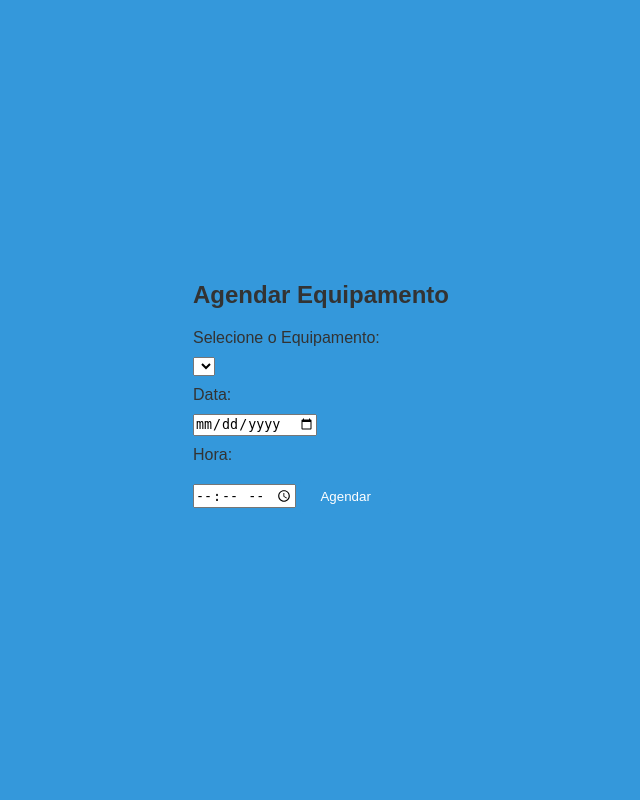
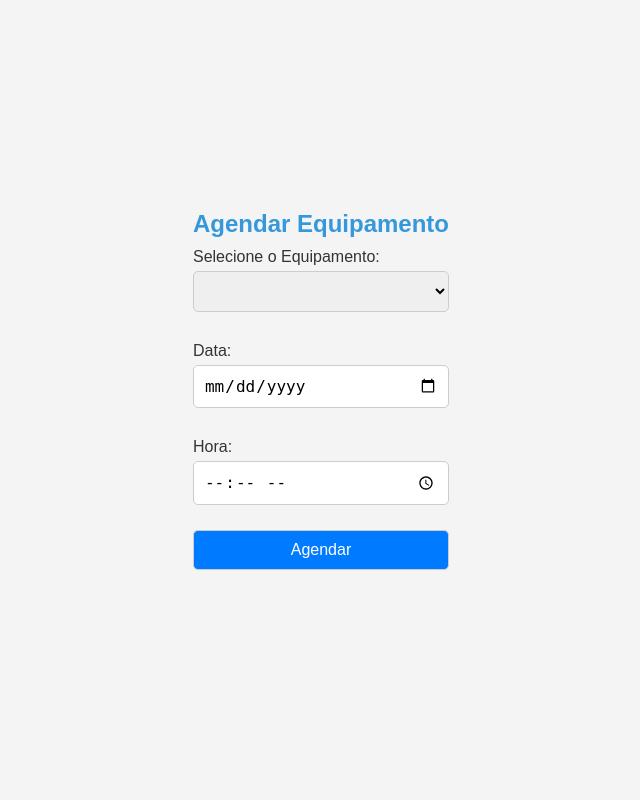
Before and after one commit to julianapvh/sylendar, a Django app: page /agendar_equipamento/ in a window 1280 px wide. Shown: the whole page, without its empty margins (319-959 px from the left). Run offline with Django 4.2, Linux system fonts and the light colour scheme; data that the repository does not hold is empty.

Commit message:
Grande atualização
Agora o cliente consegue ver os equipamentos disponíveis para agendamento e fazer o agendamento

```diff
--- a/agendamentos/models.py
+++ b/agendamentos/models.py
@@ -1,6 +1,10 @@
 from django.contrib.auth.models import AbstractUser, BaseUserManager
 from django.db import models
+from django.shortcuts import render
 from django.utils import timezone
+from datetime import datetime
+from django.db.models import Q
+
 
 
 
--- a/agendamentos/templates/agendamentos/agendar_equipamento.html
+++ b/agendamentos/templates/agendamentos/agendar_equipamento.html
@@ -6,12 +6,64 @@
 <head>
     <title>Agendar Equipamento</title>
     <link rel="stylesheet" type="text/css" href="{% static 'styles.css' %}">
+    <style>
+        body {
+            font-family: Arial, sans-serif;
+            background-color: #f4f4f4;
+            margin: 0;
+            padding: 0;
+        }
+
+        .container_agendar_equipamento {
+            width: 50%;
+            margin: 50px auto;
+            padding: 20px;
+            background-color: #fff;
+            border-radius: 5px;
+            box-shadow: 0 0 10px rgba(0, 0, 0, 0.1);
+        }
+
+        .agendar-equipamento-form label {
+            display: block;
+            margin-bottom: 5px;
+            color: #333;
+        }
+
+        .agendar-equipamento-form select,
+        .agendar-equipamento-form input[type="date"],
+        .agendar-equipamento-form input[type="time"],
+        .agendar-equipamento-form input[type="submit"] {
+            width: 100%;
+            padding: 10px;
+            margin-bottom: 20px;
+            border: 1px solid #ccc;
+            border-radius: 5px;
+            box-sizing: border-box;
+            font-size: 16px;
+        }
+
+        .agendar-equipamento-form input[type="submit"] {
+            background-color: #007bff;
+            color: #fff;
+            cursor: pointer;
+        }
+
+        .agendar-equipamento-form input[type="submit"]:hover {
+            background-color: #0056b3;
+        }
+
+        .error_message {
+            color: #d9534f;
+            margin-top: -10px;
+            margin-bottom: 20px;
+        }
+    </style>
 </head>
 
 <body>
-    <div class="container_agendar_equipamento">
+    <div class="container_historico">
         <div class="agendar-equipamento-form">
-            <h1>Agendar Equipamento</h1>
+            <h2>Agendar Equipamento</h2>
             <form method="post" action="{% url 'agendar_equipamento' %}">
                 {% csrf_token %}
                 <label for="equipamento">Selecione o Equipamento:</label>
--- a/agendamentos/urls.py
+++ b/agendamentos/urls.py
@@ -5,6 +5,7 @@ from agendamentos.views import excluir_equipamento
 from .views import register
 from django.contrib.auth import views as auth_views
 from agendamentos.models import Usuario
+
 
 
 
--- a/agendamentos/views.py
+++ b/agendamentos/views.py
@@ -1,4 +1,3 @@
-import datetime
 from django.shortcuts import render, get_object_or_404, redirect
 from django.contrib import messages
 from .models import Agendamento, Equipamento
@@ -7,12 +6,15 @@ from django.http import HttpResponse, HttpResponseForbidden
 from django.contrib.auth.models import User
 from django.urls import reverse_lazy
 from django.contrib.auth.forms import UserCreationForm
-from django.shortcuts import render, redirect
 from .forms import UserRegistrationForm
 from .models import Usuario
 # Importe o modelo Usuario
 from agendamentos.models import Usuario
 from agendamentos.forms import UserRegistrationForm
+from dateutil.parser import parse
+from django.utils import timezone
+from datetime import datetime
+
 
 
 
@@ -118,22 +120,37 @@ def cliente_home(request):
 def cliente(request):
     return render(request, 'agendamentos\\cliente.html')
 
+
+
 def agendar_equipamento(request):
     if request.method == 'POST':
         equipamento_id = request.POST['equipamento']
         data = request.POST['data']
         hora = request.POST['hora']
 
-        # Converta a data e hora em um objeto datetime
+        # Verifique se 'username' está presente na sessão
+        if 'username' not in request.session:
+            # Se 'username' não estiver presente na sessão, redirecione para onde desejar
+            return redirect('login')
+
+        # Converta a data e hora em objetos datetime e torne-os conscientes do fuso horário
         data_hora = datetime.strptime(f"{data} {hora}", "%Y-%m-%d %H:%M")
+        data_hora_consciente = timezone.make_aware(data_hora)
 
-        # Verifique se o equipamento está disponível para agendamento
-        # Aqui, estamos verificando se há algum agendamento para o equipamento na mesma data e hora
-        agendamentos = Agendamento.objects.filter(equipamento_id=equipamento_id, data_hora=data_hora)
+        # Verifique se o equipamento está disponível para agendamento para o cliente atual
+        agendamentos = Agendamento.objects.filter(
+            equipamento_id=equipamento_id,
+            cliente_nome=request.session['username'],  # Verifique o agendamento apenas para o cliente atual
+            data__year=data_hora_consciente.year,
+            data__month=data_hora_consciente.month,
+            data__day=data_hora_consciente.day,
+            hora__hour=data_hora_consciente.hour,
+            hora__minute=data_hora_consciente.minute
+        )
 
         if agendamentos.exists():
-            # Se houver agendamento para o equipamento na mesma data e hora, exiba uma mensagem de erro
-            error_message = 'Este equipamento já está agendado para esta data e hora. Por favor, escolha outra data ou hora.'
+            # Se houver agendamento para o equipamento na mesma data e hora para o cliente atual, exiba uma mensagem de erro
+            error_message = 'Este equipamento já está agendado para você nesta data e hora. Por favor, escolha outra data ou hora.'
             equipamentos = Equipamento.objects.all()
             context = {'equipamentos': equipamentos, 'error_message': error_message}
             return render(request, 'agendamentos/agendar_equipamento.html', context)
@@ -141,8 +158,9 @@ def agendar_equipamento(request):
             # Se o equipamento estiver disponível, crie o agendamento
             agendamento = Agendamento.objects.create(
                 equipamento_id=equipamento_id,
-                cliente=request.session['username'],  # Use o nome do cliente armazenado na sessão
-                data_hora=data_hora
+                cliente_nome=request.session['username'],  # Use o nome do cliente armazenado na sessão
+                data=data_hora_consciente.date(),
+                hora=data_hora_consciente.time()
             )
 
             # Redirecione para a página de sucesso ou para onde desejar
@@ -152,15 +170,21 @@ def agendar_equipamento(request):
     context = {'equipamentos': equipamentos}
     return render(request, 'agendamentos/agendar_equipamento.html', context)
 
+
 def historico(request):
     return render(request, 'agendamentos\\historico.html')
 
 def meus_agendamentos(request):
-    # Your view logic here
-    return render(request, 'agendamentos\\meus_agendamentos.html')
+    # Verifique se 'username' está presente na sessão
+    if 'username' not in request.session:
+        # Se 'username' não estiver presente na sessão, redirecione para onde desejar
+        return redirect('login')  # Substitua 'nome_da_pagina_de_login' pelo nome da sua página de login
 
-def agendar_equipamento(request):
-    return render(request, 'agendamentos\\agendar_equipamento.html')
+    # Obtenha os agendamentos do cliente atual
+    agendamentos = Agendamento.objects.filter(cliente_nome=request.session['username'])
+
+    # Renderize o template 'meus_agendamentos.html' e passe os agendamentos para ele
+    return render(request, 'agendamentos/meus_agendamentos.html', {'agendamentos': agendamentos})
 
 def cancelar_agendamentos(request):
     return render(request, 'agendamentos\\cancelar_agendamentos.html')
@@ -217,17 +241,17 @@ def editar_equipamento(request, equipamento_id):
     equipamento = get_object_or_404(Equipamento, pk=equipamento_id)
 
     if request.method == 'POST':
-        # Instanciar o formulário com os dados submetidos
-        formulario = editar_equipamento(request.POST, instance=equipamento)
+        # Instanciar o formulário com os dados submetidos e o equipamento existente
+        formulario = EditarEquipamentoForm(request.POST, instance=equipamento)
         if formulario.is_valid():
             # Salvar os dados do formulário no objeto equipamento
             formulario.save()
-            # Retornar uma resposta de sucesso
+            # Retornar uma resposta de sucesso ou redirecionar para algum lugar
             return HttpResponse("Equipamento editado com sucesso")
         # Se o formulário não for válido, renderizar o formulário novamente com os erros
     else:
         # Se o método for GET, renderizar o formulário de edição com os dados do equipamento
-        formulario = editar_equipamento(instance=equipamento)
+        formulario = EditarEquipamentoForm(instance=equipamento)
 
     # Renderizar o formulário de edição
     return render(request, 'agendamentos/editar_equipamento.html', {'formulario': formulario})
```
Also changed, not shown: agendamentos/templates/agendamentos/meus_agendamentos.html (+64 -23 lines), agendamentos/static/styles.css (line endings or trailing spaces).
